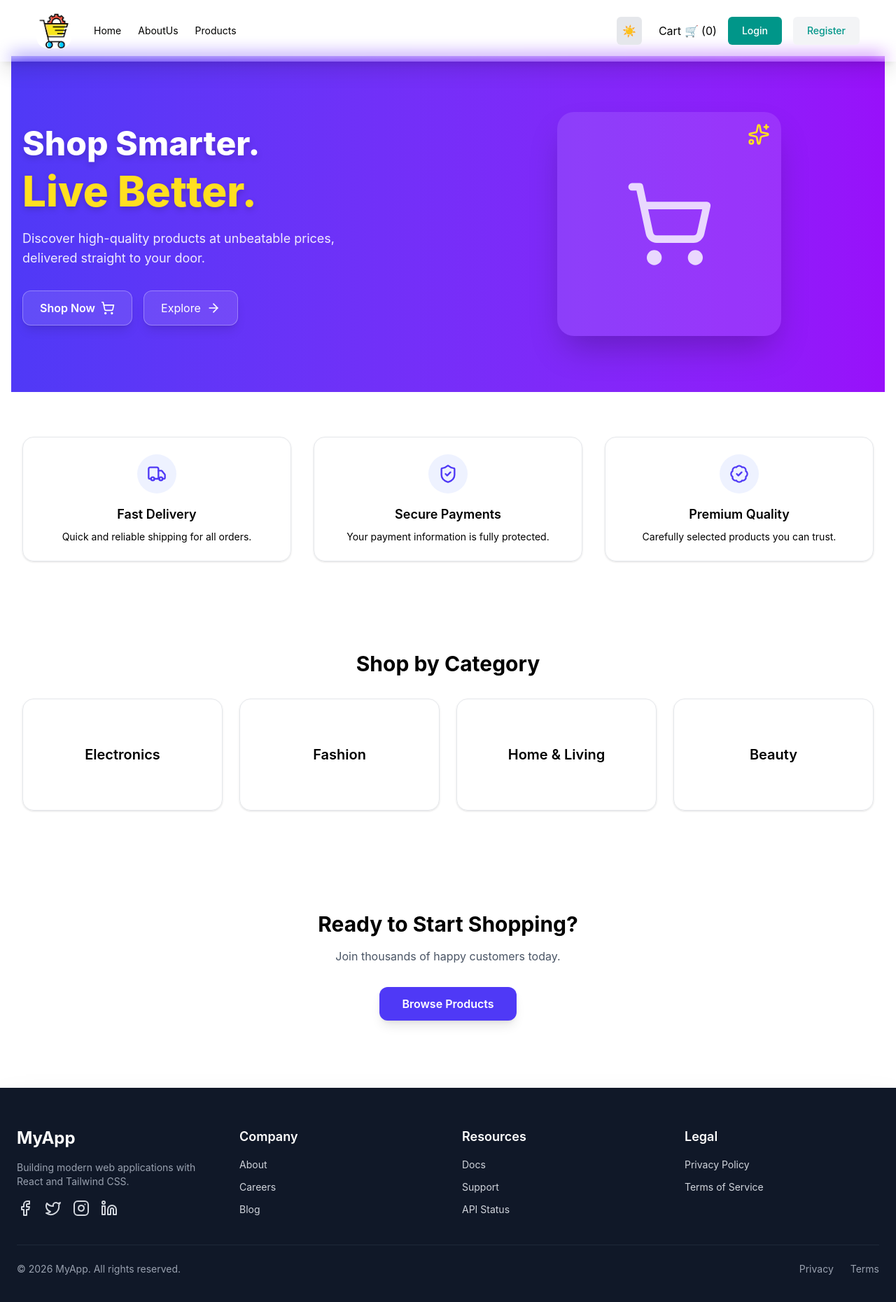
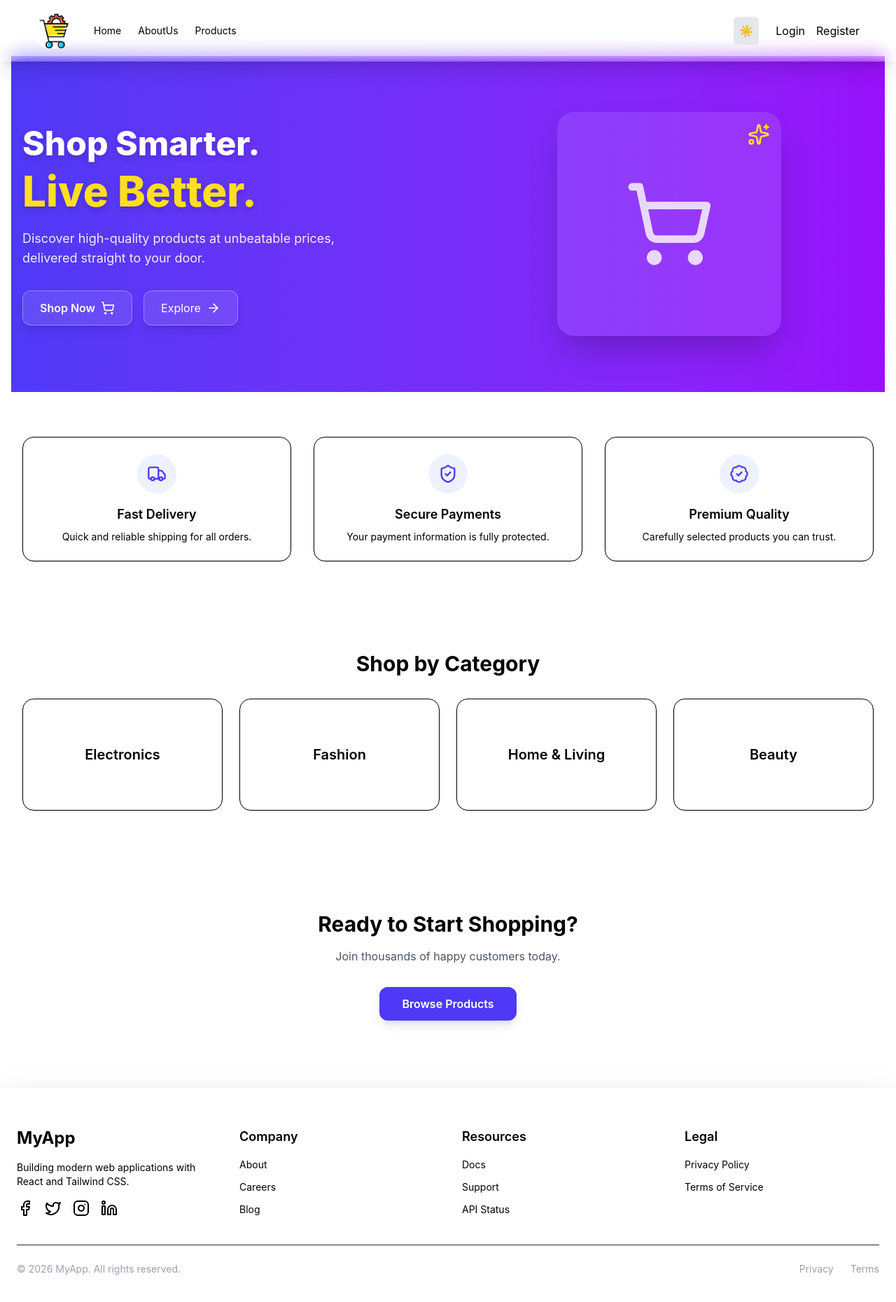
Before and after one commit to EngMahmoudAhmed/E-commerce, a React (Vite) app: page /home in a window 1280 px wide. Shown: the top 1860 px of the page at 70% size. Built offline with nearby package versions, Linux system fonts and the light colour scheme.

Commit message:
fix: refine styles in AboutUs, Footer, Home, and Navbar components for consistency and accessibility

```diff
--- a/src/component/layouts/AboutUs.jsx
+++ b/src/component/layouts/AboutUs.jsx
@@ -69,7 +69,7 @@ const AboutUs = () => {
                 variants={fadeIn}
                 viewport={{ once: true, amount: 0.5 }}
                 whileHover={{ scale: 1.05, backgroundColor: "#ccc", color:'#000' }}
-                className="rounded-2xl border border-gray-200 p-6 text-center shadow-sm transition hover:shadow-md"
+                className="rounded-2xl border p-6 text-center shadow-sm transition hover:shadow-md"
               >
                 <div className="mx-auto flex h-12 w-12 items-center justify-center rounded-full bg-indigo-100">
                   <Icon className="h-6 w-6 text-indigo-600" />
--- a/src/component/layouts/Footer.jsx
+++ b/src/component/layouts/Footer.jsx
@@ -7,14 +7,14 @@ export default function Footer() {
   };
 
   return (
-    <footer className="bg-gray-900 text-gray-300 shadow-2xl">
+    <footer className="shadow-2xl shadow-gray-500">
       <div className="max-w-7xl mx-auto px-6 py-14">
         {/* Top */}
         <div className="grid grid-cols-1 md:grid-cols-4 gap-10">
           {/* Brand */}
           <div>
-            <h2 className="text-2xl font-bold text-white">MyApp</h2>
-            <p className="mt-4 text-sm text-gray-400">
+            <h2 className="text-2xl font-bold">MyApp</h2>
+            <p className="mt-4 text-sm">
               Building modern web applications with React and Tailwind CSS.
             </p>
             <div className="social-icons flex gap-4 mt-4">
@@ -64,8 +64,8 @@ export default function Footer() {
           <p>© {new Date().getFullYear()} MyApp. All rights reserved.</p>
 
           <div className="flex gap-6 mt-4 md:mt-0">
-            <span className="hover:text-white cursor-pointer">Privacy</span>
-            <span className="hover:text-white cursor-pointer">Terms</span>
+            <span className="cursor-pointer">Privacy</span>
+            <span className="cursor-pointer">Terms</span>
           </div>
         </div>
       </div>
@@ -76,10 +76,10 @@ export default function Footer() {
 function FooterColumn({ title, items }) {
   return (
     <div>
-      <h3 className="text-lg font-semibold text-white">{title}</h3>
+      <h3 className="text-lg font-semibold">{title}</h3>
       <ul className="mt-4 space-y-3 text-sm">
         {items.map((item) => (
-          <li key={item} className="hover:text-white cursor-pointer transition">
+          <li key={item} className="cursor-pointer transition">
             {item}
           </li>
         ))}
@@ -90,7 +90,7 @@ function FooterColumn({ title, items }) {
 
 function IconWrapper({ children }) {
   return (
-    <div className="p-2 rounded-full bg-gray-800 hover:bg-gray-700 text-white cursor-pointer transition">
+    <div className="p-2 rounded-full bg-gray-800 hover:bg-gray-700 cursor-pointer transition">
       {children}
     </div>
   );
--- a/src/component/layouts/Home.jsx
+++ b/src/component/layouts/Home.jsx
@@ -101,7 +101,7 @@ const Home = () => {
               whileHover={{ scale: 1.05, backgroundColor: "#ccc", color: "#000" }}
               viewport={{ once: true, amount: 0.5 }}
               variants={fadeIn}
-              className="rounded-2xl cursor-pointer border border-gray-200 p-6 text-center shadow-sm hover:shadow-md transition"
+              className="rounded-2xl cursor-pointer border p-6 text-center shadow-sm hover:shadow-md transition"
             >
               <div className="mx-auto mb-4 flex h-14 w-14 items-center justify-center rounded-full bg-indigo-50 text-indigo-600">
                 {item.icon}
@@ -134,7 +134,7 @@ const Home = () => {
                 transition={{ duration: 0.7, delay: 0.1 }}
                 whileHover={{ scale: 1.05, backgroundColor: "#ccc", color: "#000" }}
                 viewport={{ once: true, amount: 0.5 }}
-                className="flex h-40 border border-gray-200 items-center justify-center rounded-2xl font-semibold shadow-sm hover:shadow-md transition cursor-pointer text-xl"
+                className="flex h-40 border items-center justify-center rounded-2xl font-semibold shadow-sm hover:shadow-md transition cursor-pointer text-xl"
               >
                 {cat}
               </motion.div>
--- a/src/component/layouts/Navbar.jsx
+++ b/src/component/layouts/Navbar.jsx
@@ -60,13 +60,13 @@ const Navbar = () => {
             <div className="flex items-center gap-4">
               <button
                 onClick={toggleTheme}
-                className="mr-2 cursor-pointer inline-flex items-center justify-center rounded-md p-2 bg-gray-200 text-gray-700 hover:bg-gray-200 dark:bg-gray-800 dark:text-gray-200"
+                className="mr-2 cursor-pointer inline-flex items-center justify-center rounded-md p-2 bg-gray-200 text-gray-700 hover:bg-gray-200 dark:bg-gray-800"
                 aria-label="Toggle theme"
               >
                 {theme === "dark" ? ("🌙" ) : ("☀️")}
               </button>
 
-              {user || !user &&(
+              {user &&(
                 <Link to="/cart">
                   Cart 🛒 ({cartCount})
                 </Link>
@@ -76,14 +76,14 @@ const Navbar = () => {
               {!user && (
                 <div className="hidden sm:flex sm:gap-4">
                   <Link
-                    className="cursor-pointer block rounded-md bg-teal-600 px-5 py-2.5 text-sm font-medium text-white transition hover:bg-teal-700 dark:hover:bg-teal-500"
+                    // className="cursor-pointer block rounded-md bg-teal-600 px-5 py-2.5 text-sm font-medium text-white transition hover:bg-teal-700 dark:hover:bg-teal-500"
                     to="/login"
                   >
                     Login
                   </Link>
 
                   <Link
-                    className="cursor-pointer hidden rounded-md bg-gray-100 px-5 py-2.5 text-sm font-medium text-teal-600 transition hover:text-teal-600/75 sm:block dark:bg-gray-800 dark:text-white dark:hover:text-white/75"
+                    // className="cursor-pointer hidden rounded-md bg-gray-100 px-5 py-2.5 text-sm font-medium text-teal-600 transition hover:text-teal-600/75 sm:block dark:bg-gray-800 dark:text-white dark:hover:text-white/75"
                     to="/register"
                   >
                     Register
@@ -94,7 +94,7 @@ const Navbar = () => {
               {/* Show User Info and Logout when user IS logged in */}
               {user && (
                 <div className="hidden sm:flex sm:items-center sm:gap-4">
-                  <span className="text-sm text-gray-600 dark:text-gray-300">
+                  <span className="text-sm">
                     {user.email}
                   </span>
                   <button
@@ -150,7 +150,7 @@ const Navbar = () => {
 
         {/* Mobile Dropdown Menu */}
         {isMenuOpen && (
-          <div className="md:hidden absolute top-full left-0 right-0 bg-gray-900 shadow-lg border-t border-gray-200 z-50">
+          <div className="md:hidden absolute top-full left-0 right-0 shadow-lg border-t bg-gray-400 border-gray-200 z-50">
             <nav aria-label="Mobile navigation" className="px-4 py-4">
               <ul className="space-y-2">
                 {navItems.map((item) => (
@@ -158,7 +158,7 @@ const Navbar = () => {
                     <Link
                       to={item.path}
                       onClick={closeMenu}
-                      className="block px-4 py-3 rounded-md hover:bg-gray-100 transition"
+                      className="block px-4 cursor-pointer py-3 rounded-md hover:bg-gray-100 transition"
                     >
                       {item.name}
                     </Link>
@@ -172,7 +172,7 @@ const Navbar = () => {
                       <Link
                         to="/login"
                         onClick={closeMenu}
-                        className="block px-4 py-3 rounded-md bg-teal-600 text-white text-center hover:bg-teal-700 transition"
+                        className="block px-4 py-3 rounded-md bg-teal-600 text-center hover:bg-teal-700 transition"
                       >
                         Login
                       </Link>
@@ -181,7 +181,7 @@ const Navbar = () => {
                       <Link
                         to="/register"
                         onClick={closeMenu}
-                        className="block px-4 py-3 rounded-md bg-gray-100 text-teal-600 text-center hover:bg-gray-200 transition"
+                        className="block cursor-pointer px-4 py-3 rounded-md text-center  transition"
                       >
                         Register
                       </Link>
@@ -193,14 +193,14 @@ const Navbar = () => {
                 {user && (
                   <>
                     <li className="border-t border-gray-200 pt-2 mt-2">
-                      <div className="px-4 py-3 text-sm text-gray-600">
+                      <div className="px-4 py-3 text-sm">
                         {user.email}
                       </div>
                     </li>
                     <li>
                       <button
                         onClick={handleLogout}
-                        className="w-full block px-4 py-3 rounded-md bg-red-600 text-white text-center hover:bg-red-700 transition"
+                        className="w-full block px-4 py-3 rounded-md bg-red-600 text-center hover:bg-red-700 transition"
                       >
                         Logout
                       </button>
--- a/src/index.css
+++ b/src/index.css
@@ -1,4 +1,3 @@
-
 /* body{
     color: black;
 } */
@@ -15,16 +14,21 @@ button{
 .light {
   --bg: #ffffff;
   --text: #000000;
+  --hover: #000;
 }
 .dark {
   --bg: #0b1220;
   --text: #e6eef8;
+  --hover: #e6eef8;
 }
 
 body {
   background-color: var(--bg);
   color: var(--text);
-    transition: background-color 150ms linear, color 150ms linear;
+  transition:
+    background-color 150ms linear,
+    color 150ms linear;
+
 }
 
-@import 'tailwindcss'
+@import "tailwindcss";
```
Lines whose indentation alone changed are shown as unchanged.
